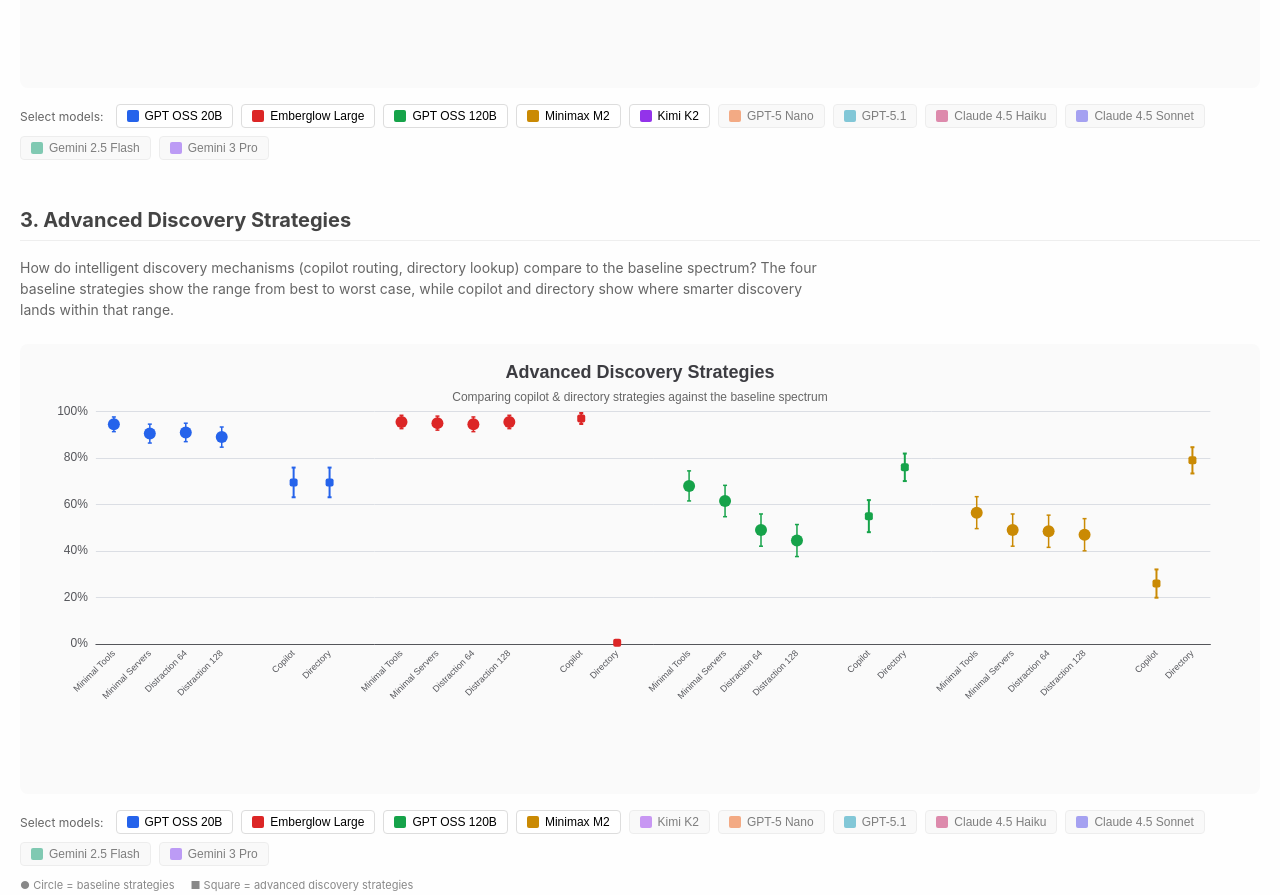
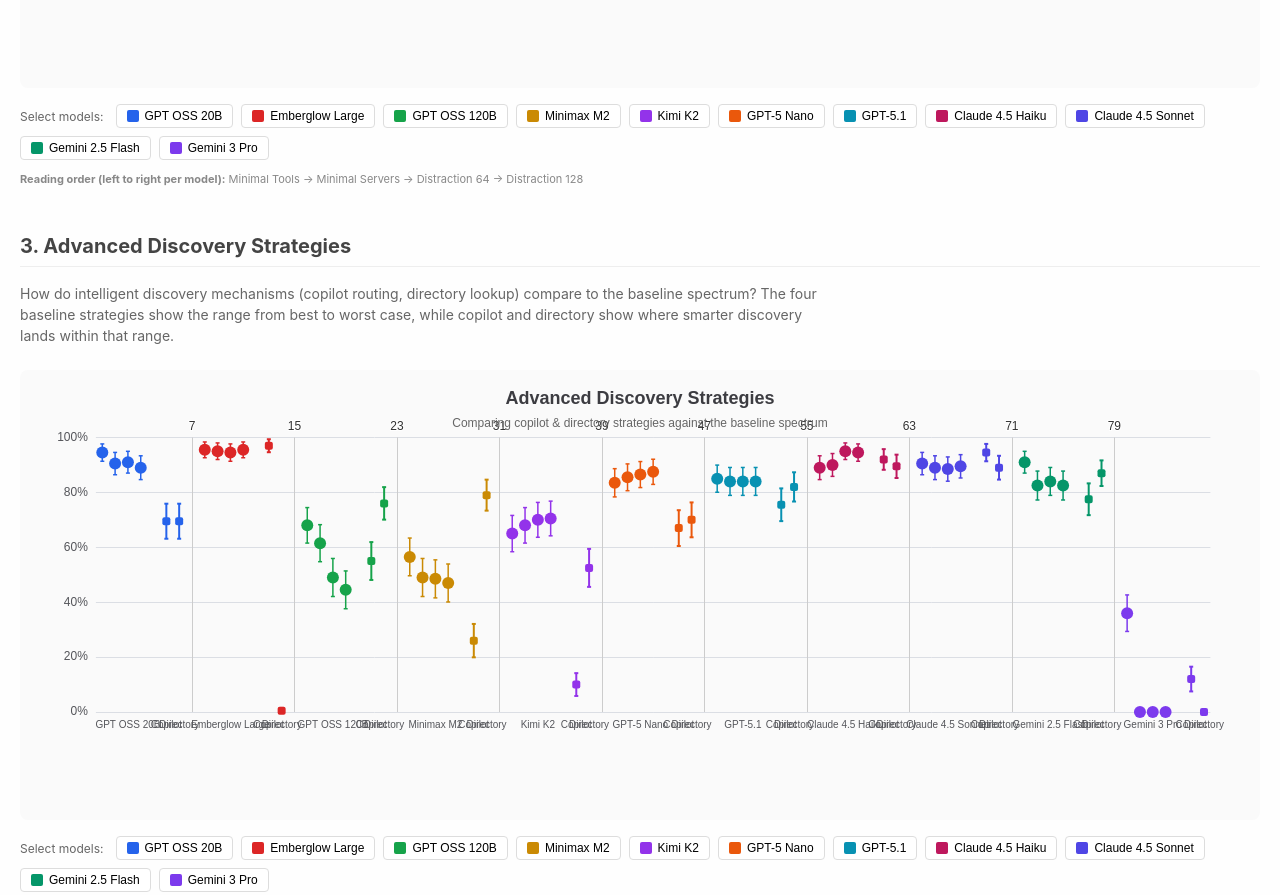
Before and after one commit to geelen/progressivemcpbench, an Astro site in the folder report/: page / in a window 1280 px wide. Shown: the part 1345-2240 px from the top of the page. Built offline with nearby package versions, Linux system fonts and the light colour scheme; Astro itself is replaced by a stand-in of ours.

Commit message:
Restructure chart x-axis labels: model names + strategy legend
Chart 2: Model names on x-axis, strategy sequence explained in legend below
Chart 3: Model names for baseline cluster, Copilot/Directory labels for advanced
Both charts now enable all models by default
Vertical separator lines between model groups

```diff
--- a/report/src/components/AdvancedStrategiesChart.tsx
+++ b/report/src/components/AdvancedStrategiesChart.tsx
@@ -26,9 +26,7 @@
   });
 
   const defaultSelectedModels = createMemo(() => {
-    const models = sortedModels();
-    const topModels = models.slice(0, 4).map(m => m.id);
-    return new Set(topModels);
+    return new Set(sortedModels().map(m => m.id));
   });
 
   const [selectedModels, setSelectedModels] = createSignal<Set<string>>(new Set());
@@ -64,6 +62,7 @@
     const colors = modelColorMap();
 
     const xAxisData: string[] = [];
+    const xAxisLabels: string[] = [];
     const dataPoints: Array<{
       model: ModelConfig;
       strategy: string;
@@ -72,11 +71,14 @@
       isAdvanced: boolean;
       xIndex: number;
     }> = [];
+    const separatorPositions: number[] = [];
 
     models.forEach((model, modelIdx) => {
+      // Baseline strategies - label with model name in center
+      const baselineStart = xAxisData.length;
       BASELINE_STRATEGIES.forEach(stratId => {
         const xIndex = xAxisData.length;
-        xAxisData.push(getStrategyLabel(stratId));
+        xAxisData.push("");
         const run = runsMap.get(`${model.id}::${stratId}`);
         dataPoints.push({
           model,
@@ -87,12 +89,15 @@
           xIndex,
         });
       });
+      const baselineEnd = xAxisData.length - 1;
+      const baselineCenter = Math.round((baselineStart + baselineEnd) / 2);
 
       xAxisData.push(""); // spacer between baseline and advanced
 
+      // Advanced strategies - label with strategy names
       ADVANCED_STRATEGIES.forEach(stratId => {
         const xIndex = xAxisData.length;
-        xAxisData.push(getStrategyLabel(stratId));
+        xAxisData.push("");
         const run = runsMap.get(`${model.id}::${stratId}`);
         dataPoints.push({
           model,
@@ -105,33 +110,34 @@
       });
 
       if (modelIdx < models.length - 1) {
+        separatorPositions.push(xAxisData.length);
         xAxisData.push(""); // spacer between model groups
+      }
+
+      // Build labels - model name at baseline center, strategy names for advanced
+      for (let i = baselineStart; i <= baselineEnd; i++) {
+        xAxisLabels[i] = (i === baselineCenter) ? model.displayName : "";
+      }
+      xAxisLabels[baselineEnd + 1] = ""; // spacer
+      xAxisLabels[baselineEnd + 2] = "Copilot";
+      xAxisLabels[baselineEnd + 3] = "Directory";
+      if (modelIdx < models.length - 1) {
+        xAxisLabels[baselineEnd + 4] = ""; // spacer between models
       }
     });
 
-    return { xAxisData, dataPoints, models };
+    return { xAxisData, xAxisLabels, dataPoints, models, separatorPositions };
   });
 
   const getChartOptions = (): echarts.EChartsOption => {
-    const { xAxisData, dataPoints, models } = chartData();
+    const { xAxisLabels, dataPoints, separatorPositions } = chartData();
 
-    const customSeriesData = dataPoints.map((d) => {
-      if (!d.run) return [d.xIndex, null, null, null, d.color, d.isAdvanced];
+    const customSeriesData = dataPoints.map((d, dataIdx) => {
+      if (!d.run) return [d.xIndex, null, null, null, d.color, d.isAdvanced, dataIdx];
       const mean = d.run.score.mean ?? 0;
       const stderr = d.run.score.stderr ?? 0;
       const ci95 = stderr * 1.96;
-      return [d.xIndex, Math.min(1, mean + ci95), Math.max(0, mean - ci95), mean, d.color, d.isAdvanced];
-    });
-
-    // Calculate positions for separator lines between model groups
-    const separatorPositions: number[] = [];
-    let pos = 0;
-    models.forEach((model, modelIdx) => {
-      pos += BASELINE_STRATEGIES.length + 1 + ADVANCED_STRATEGIES.length; // +1 for spacer between baseline/advanced
-      if (modelIdx < models.length - 1) {
-        separatorPositions.push(pos - 0.5); // position at the spacer
-        pos++; // spacer between models
-      }
+      return [d.xIndex, Math.min(1, mean + ci95), Math.max(0, mean - ci95), mean, d.color, d.isAdvanced, dataIdx];
     });
 
     return {
@@ -145,10 +151,10 @@
       tooltip: {
         trigger: "item",
         formatter: (params: any) => {
-          const [idx, , , mean] = params.data;
+          const [, , , mean, , , dataIdx] = params.data;
           if (mean === null) return "";
-          const d = dataPoints[idx];
-          if (!d.run) return "";
+          const d = dataPoints[dataIdx];
+          if (!d || !d.run) return "";
           const stderr = d.run.score.stderr;
           const ci95 = stderr !== null ? stderr * 1.96 : null;
           return `
@@ -168,13 +174,13 @@
       },
       xAxis: {
         type: "category",
-        data: xAxisData,
+        data: xAxisLabels,
         axisLabel: {
-          rotate: 45,
           interval: 0,
-          fontSize: 9,
+          fontSize: 10,
         },
         axisTick: { show: false },
+        axisLine: { show: false },
       },
       yAxis: {
         type: "value",
@@ -271,18 +277,18 @@
           },
           data: customSeriesData,
           z: 10,
-        },
-      ],
           markLine: {
             silent: true,
             symbol: "none",
             lineStyle: {
-          color: "#ddd",
+              color: "#ccc",
               type: "solid",
               width: 1,
             },
             data: separatorPositions.map(x => ({ xAxis: x })),
           },
+        },
+      ],
     };
   };
 
--- a/report/src/components/StrategyProgressionChart.tsx
+++ b/report/src/components/StrategyProgressionChart.tsx
@@ -25,9 +25,7 @@
   });
 
   const defaultSelectedModels = createMemo(() => {
-    const models = sortedModels();
-    const topModels = models.slice(0, 5).map(m => m.id);
-    return new Set(topModels);
+    return new Set(sortedModels().map(m => m.id));
   });
 
   const [selectedModels, setSelectedModels] = createSignal<Set<string>>(new Set());
@@ -72,11 +70,13 @@
       color: string;
       xIndex: number;
     }> = [];
+    const modelCenters: Array<{ model: ModelConfig; center: number }> = [];
 
     models.forEach((model, modelIdx) => {
-      PROGRESSION_STRATEGIES.forEach((stratId, stratIdx) => {
+      const startIdx = xAxisData.length;
+      PROGRESSION_STRATEGIES.forEach((stratId) => {
         const xIndex = xAxisData.length;
-        xAxisData.push(strategyLabels()[stratIdx]);
+        xAxisData.push(""); // empty label, we'll use model name below
 
         const run = runsMap.get(`${model.id}::${stratId}`);
         dataPoints.push({
@@ -87,16 +87,19 @@
           xIndex,
         });
       });
+      const endIdx = xAxisData.length - 1;
+      modelCenters.push({ model, center: (startIdx + endIdx) / 2 });
+
       if (modelIdx < models.length - 1) {
         xAxisData.push(""); // spacer between model groups
       }
     });
 
-    return { xAxisData, dataPoints, models };
+    return { xAxisData, dataPoints, models, modelCenters };
   });
 
   const getChartOptions = (): echarts.EChartsOption => {
-    const { xAxisData, dataPoints, models } = chartData();
+    const { xAxisData, dataPoints, models, modelCenters } = chartData();
 
     // Calculate positions for separator lines between model groups
     const separatorPositions: number[] = [];
@@ -104,9 +107,15 @@
     models.forEach((model, modelIdx) => {
       pos += PROGRESSION_STRATEGIES.length;
       if (modelIdx < models.length - 1) {
-        separatorPositions.push(pos - 0.5); // position at the spacer
+        separatorPositions.push(pos); // position at the spacer
         pos++; // account for spacer
       }
+    });
+
+    // Build x-axis labels with model names at center positions
+    const xAxisLabels = xAxisData.map((_, idx) => {
+      const centerEntry = modelCenters.find(mc => Math.round(mc.center) === idx);
+      return centerEntry ? centerEntry.model.displayName : "";
     });
 
     const seriesData = dataPoints.map((d) => {
@@ -165,13 +174,14 @@
       },
       xAxis: {
         type: "category",
-        data: xAxisData,
+        data: xAxisLabels,
         axisLabel: {
-          rotate: 45,
           interval: 0,
-          fontSize: 10,
+          fontSize: 11,
+          fontWeight: "bold",
         },
         axisTick: { show: false },
+        axisLine: { show: false },
       },
       yAxis: {
         type: "value",
@@ -268,18 +278,18 @@
           symbolSize: 0,
           data: seriesData,
           z: 11,
-        },
-      ],
           markLine: {
             silent: true,
             symbol: "none",
             lineStyle: {
-          color: "#ddd",
+              color: "#ccc",
               type: "solid",
               width: 1,
             },
             data: separatorPositions.map(x => ({ xAxis: x })),
           },
+        },
+      ],
     };
   };
 
@@ -372,6 +382,9 @@
           )}
         </For>
       </div>
+      <div style={{ "margin-top": "12px", "font-size": "11px", color: "#888" }}>
+        <strong>Reading order (left to right per model):</strong> Minimal Tools → Minimal Servers → Distraction 64 → Distraction 128
+      </div>
     </div>
   );
 }
```
Lines whose indentation alone changed are shown as unchanged.
